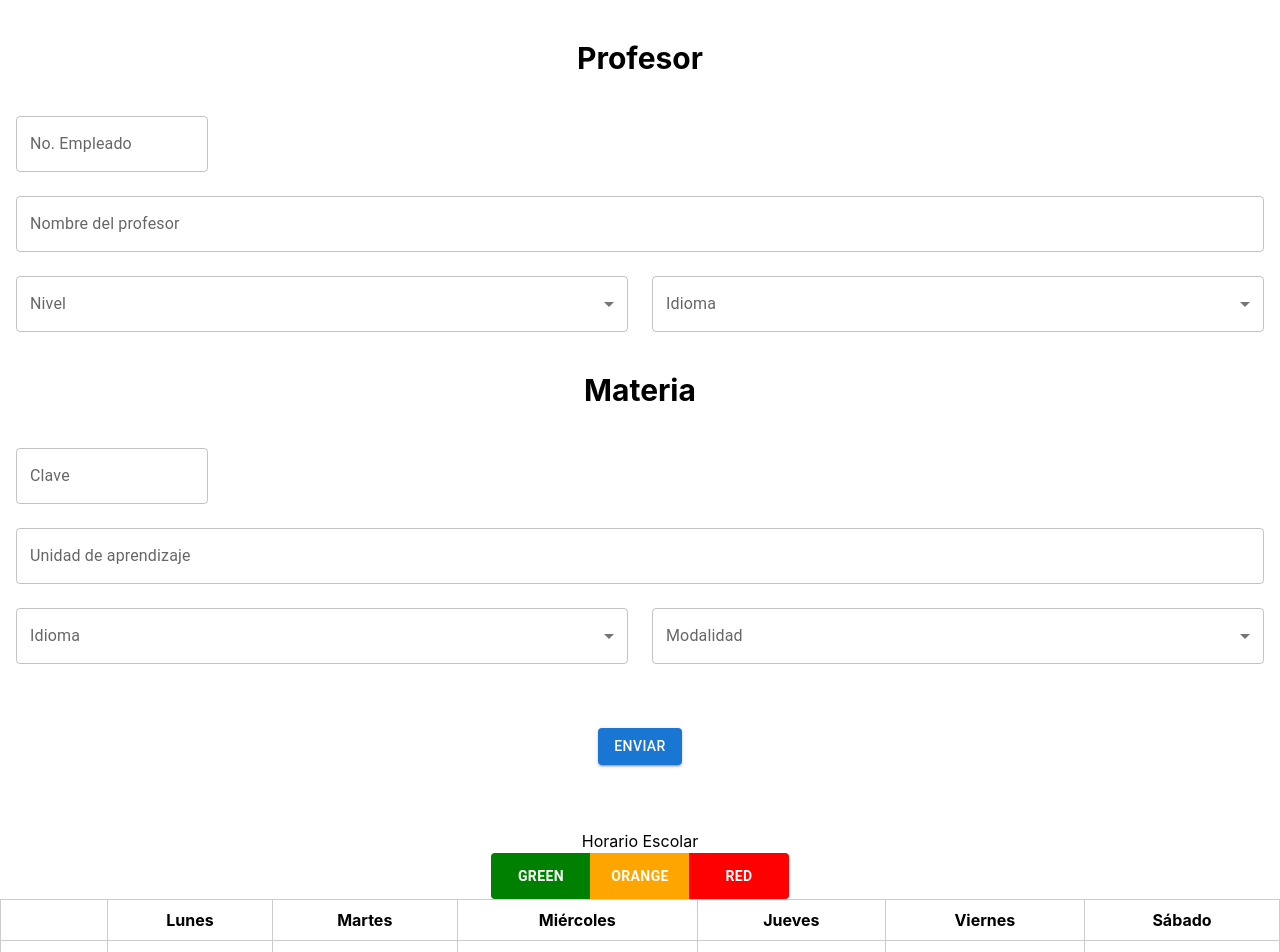
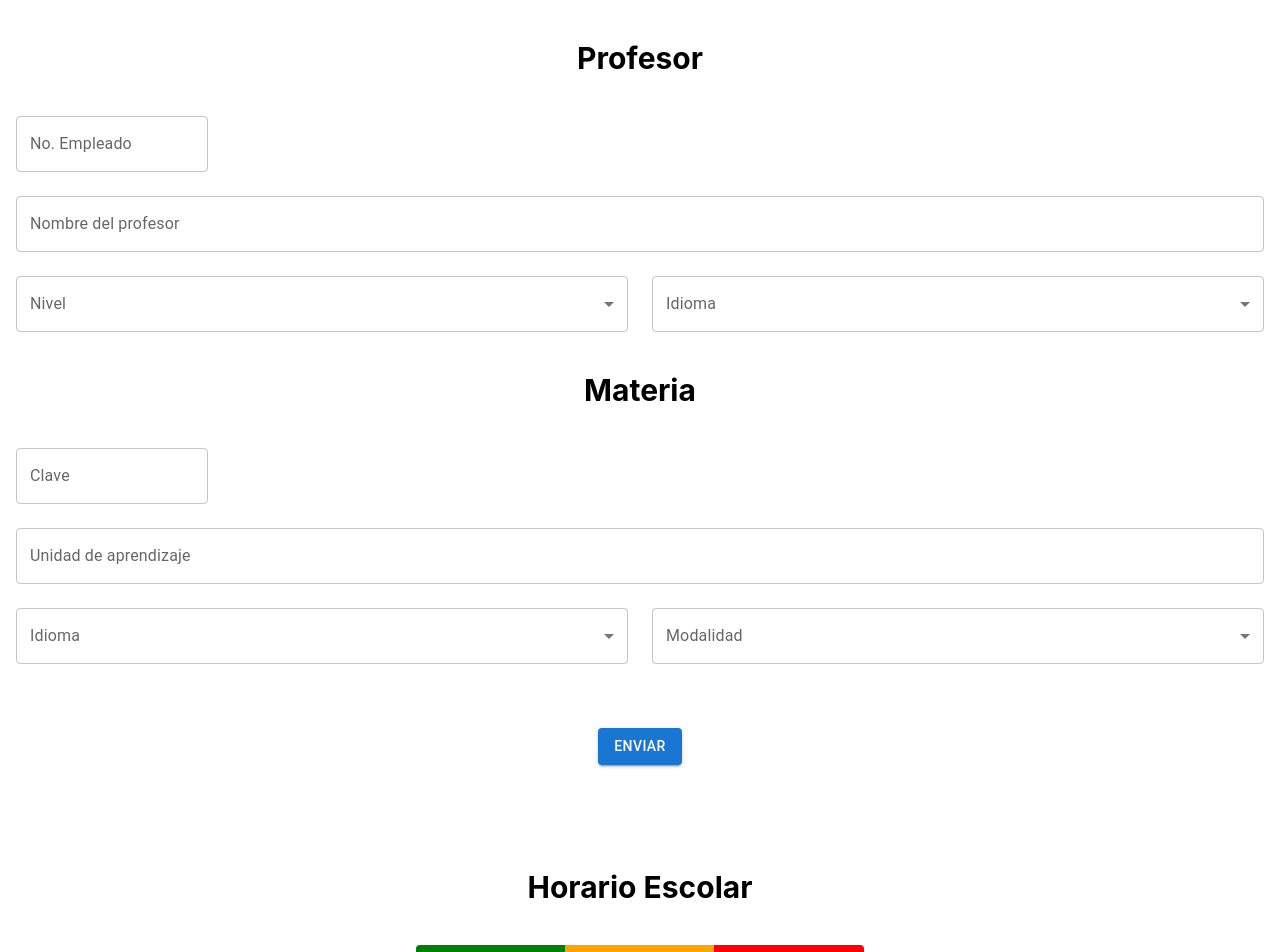
Before and after one commit to RafaelB23/schedule, a React (Create React App) app: page / in a window 1280 px wide. Shown: the top 952 px of the page. Built offline with nearby package versions, Linux system fonts and the light colour scheme.

Commit message:
fix shedule

```diff
--- a/src/components/ScheduleComponent.js
+++ b/src/components/ScheduleComponent.js
@@ -7,25 +7,29 @@ const SchoolSchedule = () => {
   const [selectedColor, setSelectedColor] = useState(null);
 
   const handleCellClick = (x, y) => {
-      if (selectedCells[`${x}${y}`]) {
-        // Si la celda ya está pintada, elimínala
+    const cellKey = `${x}${y}`;
     const newSelectedCells = { ...selectedCells };
-        delete newSelectedCells[`${x}${y}`];
+
+    if (selectedCells[cellKey]) {
+      // Si la celda ya está seleccionada, elimínala
+      delete newSelectedCells[cellKey];
+    } else if (selectedColor) {
+      // Selecciona la celda con el color seleccionado
+      newSelectedCells[cellKey] = selectedColor;
+    }
+
     setSelectedCells(newSelectedCells);
-      } else if (selectedColor) {
-        // Pinta la celda con el color seleccionado
-        setSelectedCells((prevSelectedCells) => ({
-          ...prevSelectedCells,
-          [`${x}${y}`]: selectedColor,
-        }));
-      }
   };
 
   const renderColorSelector = () => {
-      const colors = ['green', 'orange', 'red'];
+    const colors = [
+      { color: 'green', label: 'Preferido' },
+      { color: 'orange', label: 'Disponibilidad' },
+      { color: 'red', label: 'No Disponible' },
+    ];
 
     return (
-        <div className="color-selector">
+      <div className="color-selector mb-8">
         <ToggleButtonGroup
           value={selectedColor}
           exclusive
@@ -33,18 +37,18 @@ const SchoolSchedule = () => {
         >
           {colors.map((color) => (
             <ToggleButton
-                key={color}
-                value={color}
-                className={`color-button ${selectedColor === color ? 'selected' : ''}`}
+              key={color.color}
+              value={color.color}
+              className={`color-button ${selectedColor === color.color ? 'selected' : ''}`}
               style={{
-                  backgroundColor: color,
+                backgroundColor: color.color,
                 color: 'white', // Letras blancas
-                  width: '100px', // Ancho fijo de 100px para botones
+                width: '150px', // Ancho fijo de 100px para botones
                 fontWeight: 'bold', // Texto en negrita
-                  border: selectedColor === color ? '2px solid #333' : 'none', // Borde cuando seleccionado
+                border: selectedColor === color.color ? '3px solid #333' : 'none', // Borde cuando seleccionado
               }}
             >
-                {color}
+              {color.label}
             </ToggleButton>
           ))}
         </ToggleButtonGroup>
@@ -62,9 +66,9 @@ const SchoolSchedule = () => {
         <table className="schedule-table">
           <thead>
             <tr>
-                  <th></th>
+              <th style={{ width: '10%' }}></th> {/* Ancho ajustado para las horas */}
               {xValues.map((x) => (
-                    <th key={x} className="day-header">
+                <th key={x} className="day-header" style={{ width: `${90 / xValues.length}%` }}>
                   {x}
                 </th>
               ))}
@@ -91,7 +95,7 @@ const SchoolSchedule = () => {
 
   return (
     <div className="schedule-container">
-          <h2>Horario Escolar</h2> {/* Título en español */}
+      <h1 className='text-3xl font-bold p-10'>Horario Escolar</h1> {/* Título en español */}
       {renderSchedule()}
     </div>
   );
```
Lines whose indentation alone changed are shown as unchanged.
